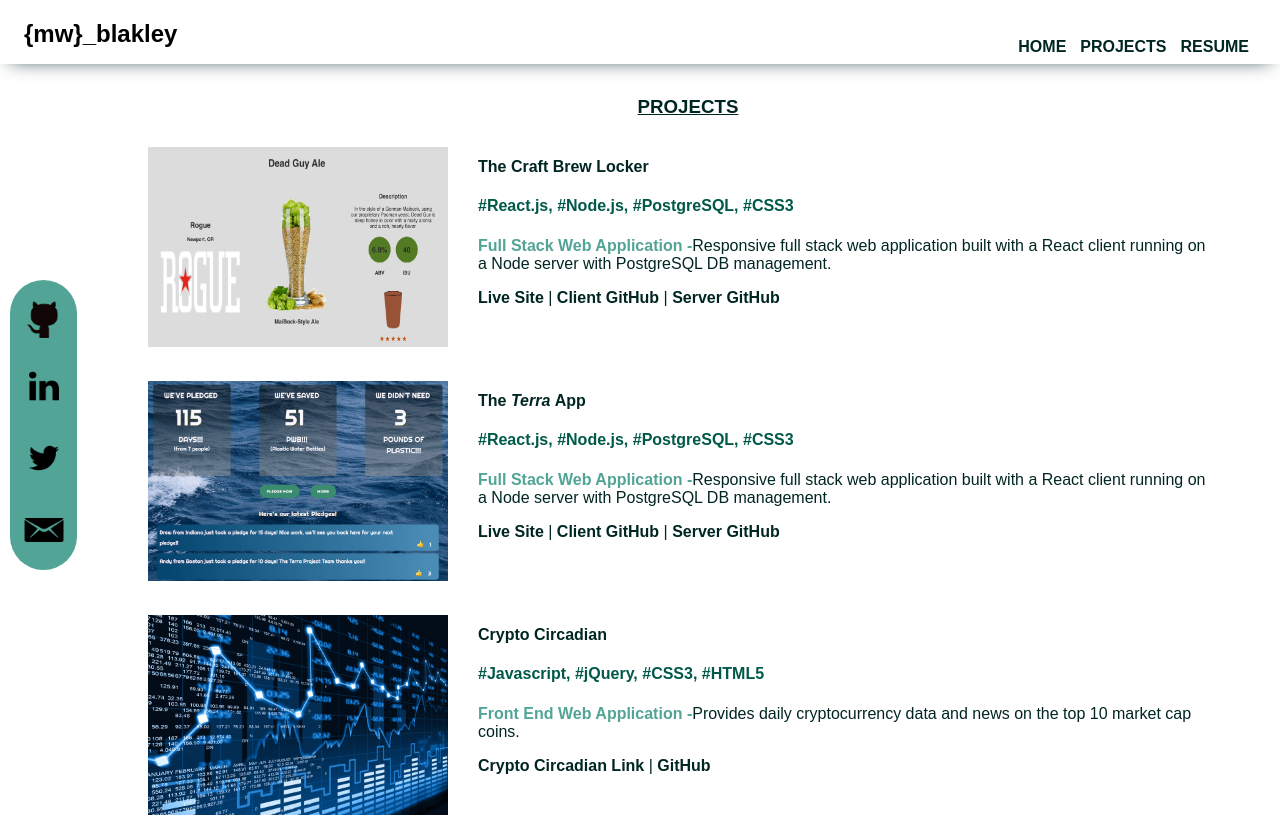
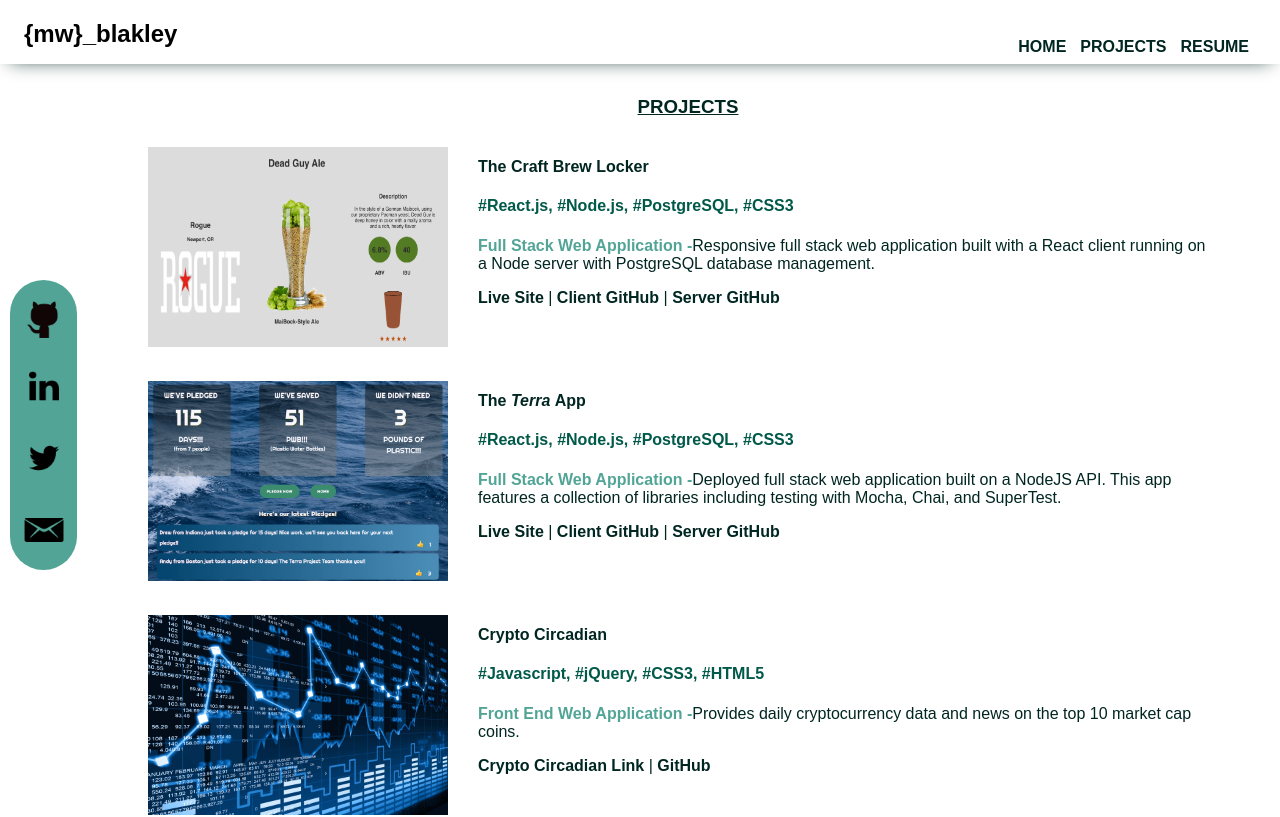
Before and after one commit to mblakley4/react-portfolio, a React (Create React App) app: page /projects in a window 1280 px wide. Shown: the top 817 px of the page. Built offline with nearby package versions, Linux system fonts and the light colour scheme; no server answers.

Commit message:
resume updates

```diff
--- a/src/Home/Home.js
+++ b/src/Home/Home.js
@@ -47,8 +47,8 @@ export default class Home extends Component {
           <span className='hash2'>#liftweights </span>
           <span className='hash3'>#soccerdad </span>
         </p>
-        <p className='aboutText'>I became an engineer to creatively solve problems and develop solutions.
-        Now I develop web applications for the same purpose.  I'm excited to get involved with a great
+        <p className='aboutText'>I became an engineer to creatively solve technical problems.
+        Now I develop web applications with the same purpose.  I'm excited to get involved with a great
         team of web application developers where we can deploy great apps and I can continue to grow professionally.
         </p>
 
--- a/src/Projects/Projects.js
+++ b/src/Projects/Projects.js
@@ -29,8 +29,8 @@ export default class Projects extends Component {
               <h4 className='hash1'>#React.js, #Node.js, #PostgreSQL, #CSS3</h4>
               <p>
                 <span className='hash2'>Full Stack Web Application -</span>
-                Responsive full stack web application built with a React client running on a Node server with PostgreSQL
-                DB management.
+                Responsive full stack web application built with a React client
+                running on a Node server with PostgreSQL database management.
               </p>
               <a
                 href="https://cbl-app.now.sh/"
@@ -77,8 +77,8 @@ export default class Projects extends Component {
               <h4 className='hash1'>#React.js, #Node.js, #PostgreSQL, #CSS3</h4>
               <p>
                 <span className='hash2'>Full Stack Web Application -</span>
-                Responsive full stack web application built with a React client running on a Node server with PostgreSQL
-                DB management.
+                Deployed full stack web application built on a NodeJS API. This app
+                features a collection of libraries including testing with Mocha, Chai, and SuperTest.
               </p>
               <a
                 href="https://terra-app.now.sh"
--- a/src/Resume/Resume.js
+++ b/src/Resume/Resume.js
@@ -7,16 +7,15 @@ export default class Resume extends Component {
         <section className="experience">
           <h3>EXPERIENCE</h3>
           <h4>Bloc, Jacksonville, Fl<span className='titles'> - Web Developer Apprenticeship</span></h4>
-          <p className='date'>March 2019 - Present</p>
+          <p className='date'>April 2019 - December 2019 (9 months)</p>
           <ul>
-            <li>Learned industry best practices and practical software development standards with a
-              focus on HTML5, CSS3, JavaScript, React, Node and jQuery</li>
-            <li>Created and deployed responsive mobile-first applications while learning new languages
-              and frameworks by collaborating several hours every week with a senior web developer</li>
-            <li>Currently developing server-side skills with Node.js, PostgreSQL and Redux</li>
+          <li>Learned industry best practices and practical software development standards with a
+            focus on asynchronous web applications, algorithms and data structures</li>
+          <li>Created and deployed responsive mobile-first applications while learning new languages
+            and frameworks by collaborating every week with a senior web developer</li>
           </ul>
           <h4>Anheuser-Busch, Jacksonville, Fl<span className='titles'> - Business Process Manager</span></h4>
-          <p className='date'>April 2016 - March 2019 (3 years)</p>
+          <p className='date'>April 2016 - April 2019 (3 years 1 month)</p>
           <p>Selected by the Senior Operations Manager to lead the Operations Maintenance Department and
             manage over 60 technicians, salaried employees, and peers after successfully managing process
             improvement and implementation on our Draught Line and Palletizers. Additionally selected over
```
